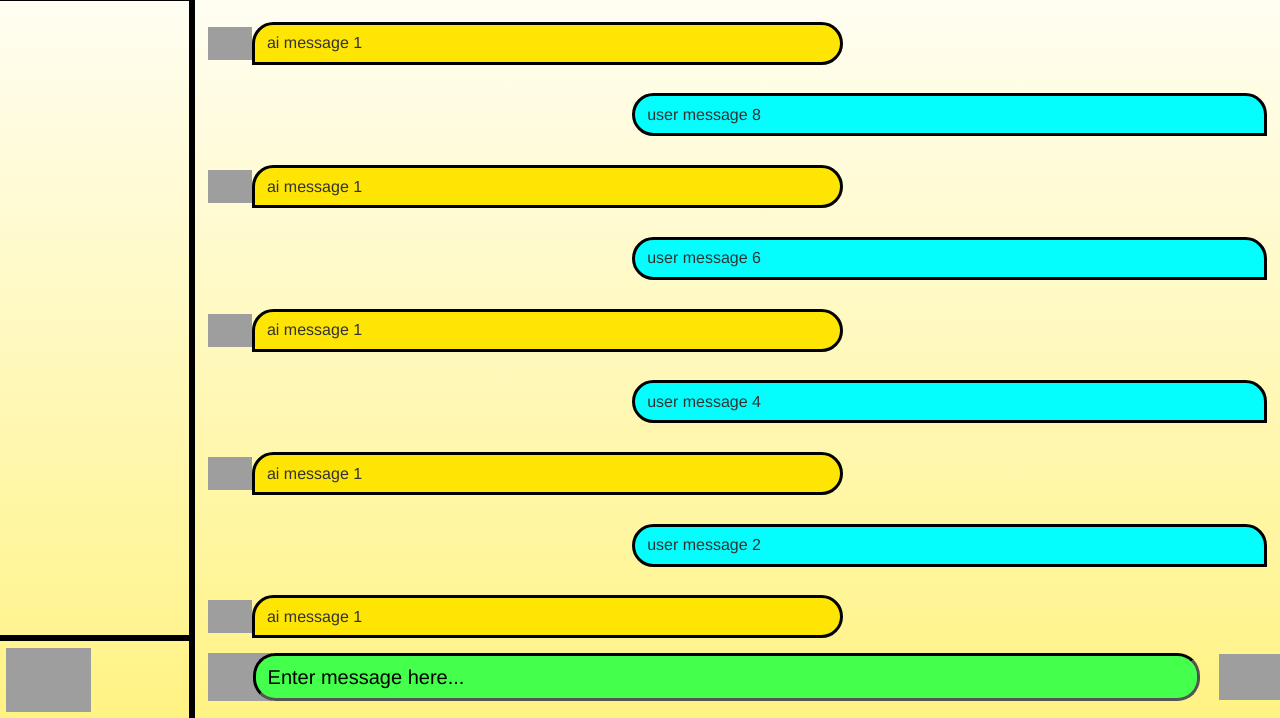
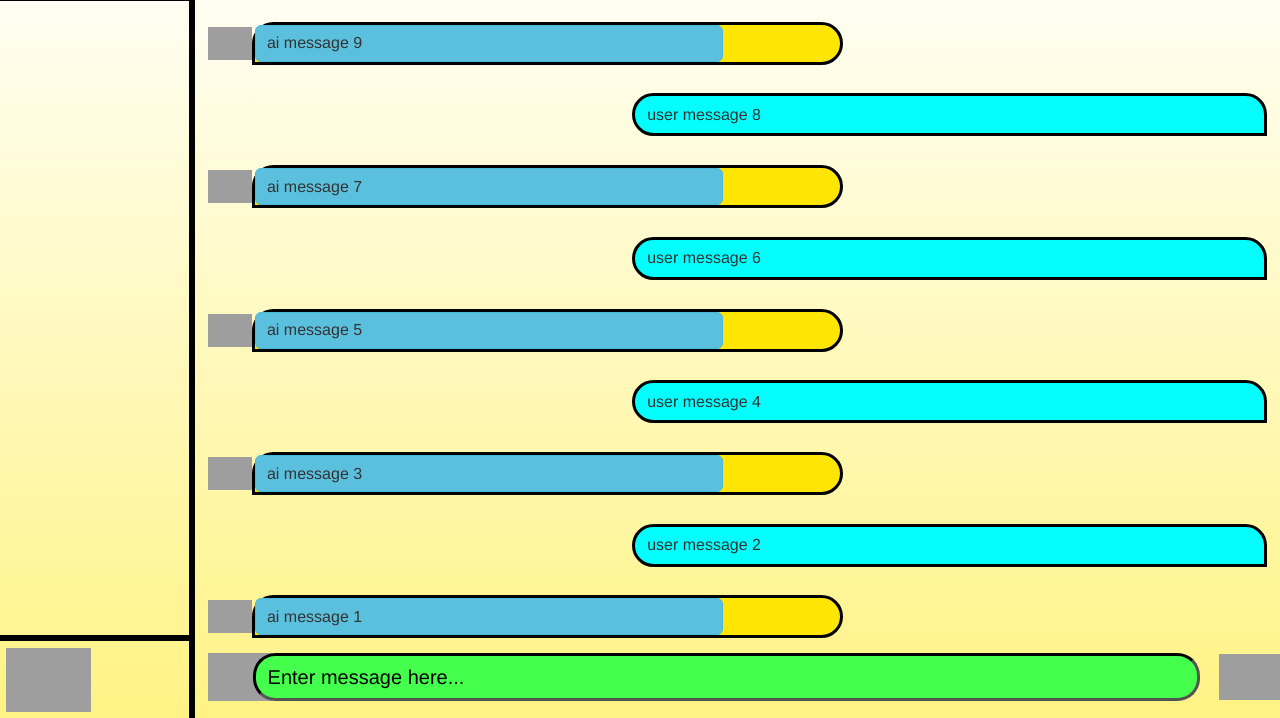
Before and after one commit to Kaziksobo/NEA_Chatbot, a Flask app: template templates/message.html in a window 1280 px wide. Shown: the part 82-800 px from the top of the page. Run offline with Flask 2, Linux system fonts and the light colour scheme; the template is opened without the code that fills it, so the values that code supplies are empty; some libraries are stand-ins or nearby versions; grey boxes are pictures that could not be loaded.

Commit message:
added modal button and content

```diff
--- a/templates/message.html
+++ b/templates/message.html
@@ -37,28 +37,27 @@
                             <p class="ai-message-text message-text">
                                 ai message 1
                             </p>
-                            <!-- <button type="button" class="btn btn-info btn-lg" data-toggle="modal" data-target="#report-modal">
-                                <img src="https://static.thenounproject.com/png/1236835-200.png" id="report-icon" alt="report icon">
+                            <button type="button" class="btn btn-info btn-lg report-button" data-toggle="modal" data-target="#report-modal">
                             </button>
-                            <div class="modal fade" id="report-modal" role="dialog">
-                                <div class="modal-dialog">
+                            <div class="modal fade" role="dialog" id="report-modal" tabindex="-1" aria-labelledby="report-modal-label" aria-hidden="true">
+                                <div class="vertical-alignment-helper">
+                                    <div class="modal-dialog vertical-align-center">
                                         <div class="modal-content">
-                                        <button type="button" class="close" data-dismiss="modal">&times;</button>
+                                            <div class="modal-header">
                                                 <h4 class="modal-title">
                                                     Report message
                                                 </h4>
+                                                <button type="button" class="btn btn-default modal-close-button" data-dismiss="modal"></button>
+                                            </div>
                                             <div class="modal-body">
                                                 <form action="/report" method="post" autocomplete="off" class="report-form">
                                                     <input type="text" class="report-reason-input" placeholder="Enter report reason here...">
-                                                <input type="submit" class="report-submit" value="Submit">
                                                 </form>
-                                        </div>
-                                        <div class="modal-footer">
-                                            <button type="button" class="btn btn-default" data-dismiss="modal">Close</button>
                                             </div>
                                         </div>
                                     </div>
-                            </div> -->
+                                </div>
+                            </div>
                         </div>
                     </div>
                     <div id="message-2" class="user-message-box message-box">
@@ -71,18 +70,19 @@
                         </div>
                         <div class="ai-message-box message-box">
                             <p class="ai-message-text message-text">
-                                ai message 1
+                                ai message 3
                             </p>
-                            <!-- <button type="button" class="btn btn-info btn-lg" data-toggle="modal" data-target="#report-modal">
-                                <img src="https://static.thenounproject.com/png/1236835-200.png" id="report-icon" alt="report icon">
+                            <button type="button" class="btn btn-info btn-lg report-button" data-toggle="modal" data-target="#report-modal">
                             </button>
-                            <div class="modal fade" id="report-modal" role="dialog">
-                                <div class="modal-dialog">
+                            <div class="modal fade" role="dialog" id="report-modal" tabindex="-1" aria-labelledby="report-modal-label" aria-hidden="true">
+                                <div class="vertical-alignment-helper">
+                                    <div class="modal-dialog vertical-align-center">
                                         <div class="modal-content">
-                                        <button type="button" class="close" data-dismiss="modal">&times;</button>
+                                            <div class="modal-header">
                                                 <h4 class="modal-title">
                                                     Report message
                                                 </h4>
+                                            </div>
                                             <div class="modal-body">
                                                 <form action="/report" method="post" autocomplete="off" class="report-form">
                                                     <input type="text" class="report-reason-input" placeholder="Enter report reason here...">
@@ -94,7 +94,8 @@
                                             </div>
                                         </div>
                                     </div>
-                            </div> -->
+                                </div>
+                            </div>
                         </div>
                     </div>
                     <div id="message-4" class="user-message-box message-box">
@@ -107,18 +108,19 @@
                         </div>
                         <div class="ai-message-box message-box">
                             <p class="ai-message-text message-text">
-                                ai message 1
+                                ai message 5
                             </p>
-                            <!-- <button type="button" class="btn btn-info btn-lg" data-toggle="modal" data-target="#report-modal">
-                                <img src="https://static.thenounproject.com/png/1236835-200.png" id="report-icon" alt="report icon">
+                            <button type="button" class="btn btn-info btn-lg report-button" data-toggle="modal" data-target="#report-modal">
                             </button>
-                            <div class="modal fade" id="report-modal" role="dialog">
-                                <div class="modal-dialog">
+                            <div class="modal fade" role="dialog" id="report-modal" tabindex="-1" aria-labelledby="report-modal-label" aria-hidden="true">
+                                <div class="vertical-alignment-helper">
+                                    <div class="modal-dialog vertical-align-center">
                                         <div class="modal-content">
-                                        <button type="button" class="close" data-dismiss="modal">&times;</button>
+                                            <div class="modal-header">
                                                 <h4 class="modal-title">
                                                     Report message
                                                 </h4>
+                                            </div>
                                             <div class="modal-body">
                                                 <form action="/report" method="post" autocomplete="off" class="report-form">
                                                     <input type="text" class="report-reason-input" placeholder="Enter report reason here...">
@@ -130,7 +132,8 @@
                                             </div>
                                         </div>
                                     </div>
-                            </div> -->
+                                </div>
+                            </div>
                         </div>
                     </div>
                     <div id="message-6" class="user-message-box message-box">
@@ -143,18 +146,19 @@
                         </div>
                         <div class="ai-message-box message-box">
                             <p class="ai-message-text message-text">
-                                ai message 1
+                                ai message 7
                             </p>
-                            <!-- <button type="button" class="btn btn-info btn-lg" data-toggle="modal" data-target="#report-modal">
-                                <img src="https://static.thenounproject.com/png/1236835-200.png" id="report-icon" alt="report icon">
+                            <button type="button" class="btn btn-info btn-lg report-button" data-toggle="modal" data-target="#report-modal">
                             </button>
-                            <div class="modal fade" id="report-modal" role="dialog">
-                                <div class="modal-dialog">
+                            <div class="modal fade" role="dialog" id="report-modal" tabindex="-1" aria-labelledby="report-modal-label" aria-hidden="true">
+                                <div class="vertical-alignment-helper">
+                                    <div class="modal-dialog vertical-align-center">
                                         <div class="modal-content">
-                                        <button type="button" class="close" data-dismiss="modal">&times;</button>
+                                            <div class="modal-header">
                                                 <h4 class="modal-title">
                                                     Report message
                                                 </h4>
+                                            </div>
                                             <div class="modal-body">
                                                 <form action="/report" method="post" autocomplete="off" class="report-form">
                                                     <input type="text" class="report-reason-input" placeholder="Enter report reason here...">
@@ -166,7 +170,8 @@
                                             </div>
                                         </div>
                                     </div>
-                            </div> -->
+                                </div>
+                            </div>
                         </div>
                     </div>
                     <div id="message-8" class="user-message-box message-box">
@@ -179,18 +184,19 @@
                         </div>
                         <div class="ai-message-box message-box">
                             <p class="ai-message-text message-text">
-                                ai message 1
+                                ai message 9
                             </p>
-                            <!-- <button type="button" class="btn btn-info btn-lg" data-toggle="modal" data-target="#report-modal">
-                                <img src="https://static.thenounproject.com/png/1236835-200.png" id="report-icon" alt="report icon">
+                            <button type="button" class="btn btn-info btn-lg report-button" data-toggle="modal" data-target="#report-modal">
                             </button>
-                            <div class="modal fade" id="report-modal" role="dialog">
-                                <div class="modal-dialog">
+                            <div class="modal fade" role="dialog" id="report-modal" tabindex="-1" aria-labelledby="report-modal-label" aria-hidden="true">
+                                <div class="vertical-alignment-helper">
+                                    <div class="modal-dialog vertical-align-center">
                                         <div class="modal-content">
-                                        <button type="button" class="close" data-dismiss="modal">&times;</button>
+                                            <div class="modal-header">
                                                 <h4 class="modal-title">
                                                     Report message
                                                 </h4>
+                                            </div>
                                             <div class="modal-body">
                                                 <form action="/report" method="post" autocomplete="off" class="report-form">
                                                     <input type="text" class="report-reason-input" placeholder="Enter report reason here...">
@@ -202,7 +208,8 @@
                                             </div>
                                         </div>
                                     </div>
-                            </div> -->
+                                </div>
+                            </div>
                         </div>
                     </div>
                 </div>
```
Lines whose indentation alone changed are shown as unchanged.
